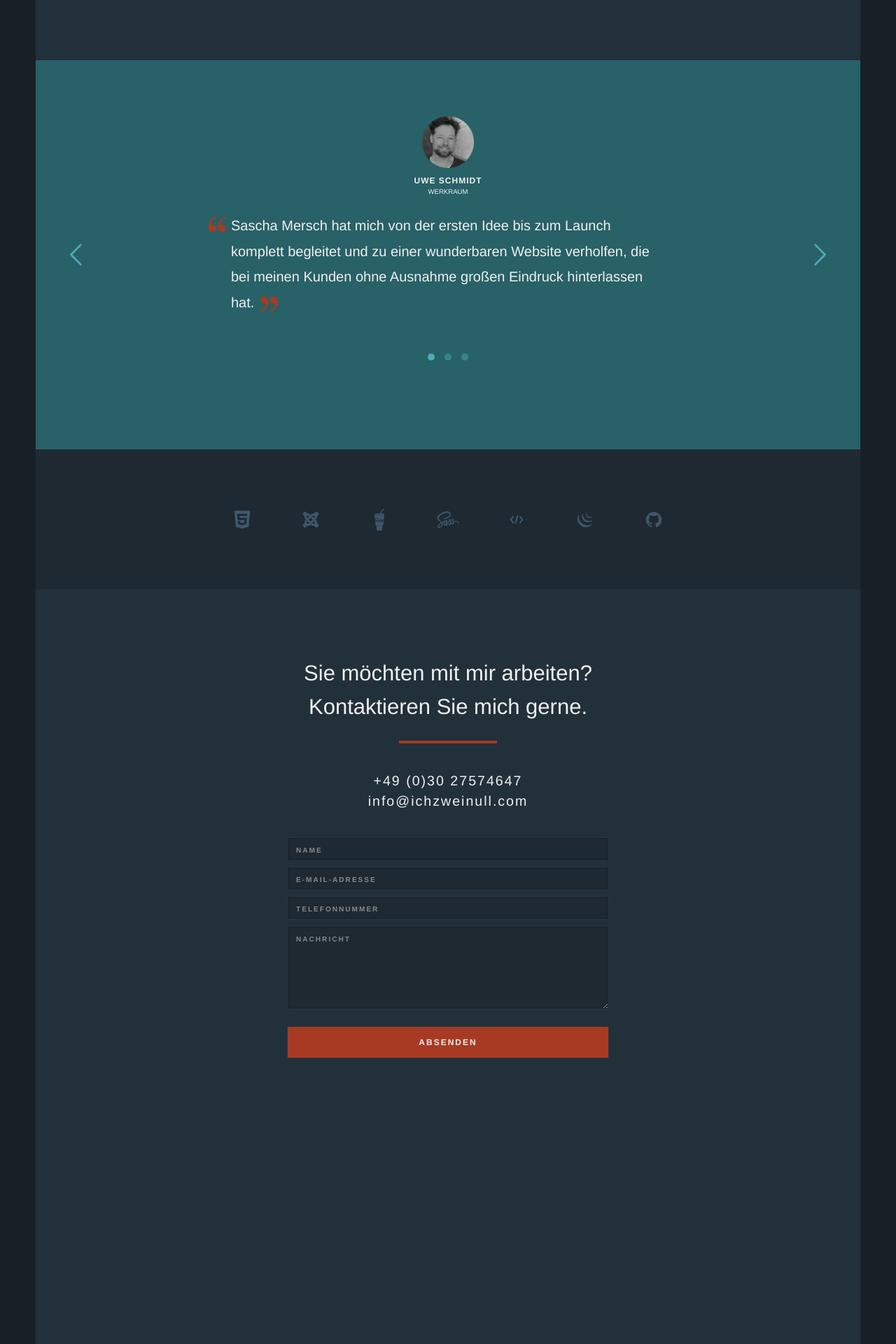
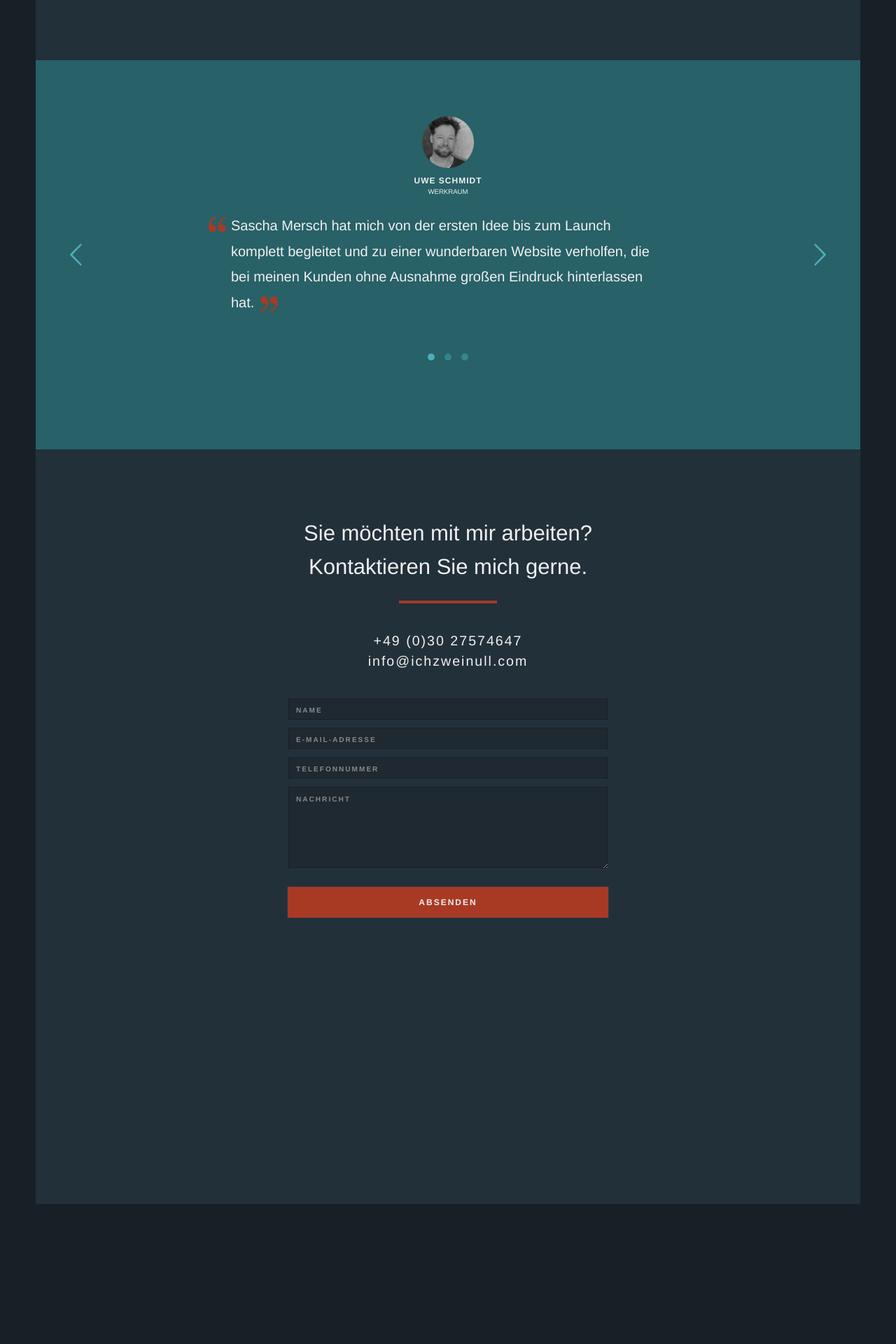
Before and after one commit to rschach/ichzweinull, a Jekyll site: the page built from index.html, in a window 1280 px wide. Shown: the part 2757-4677 px from the top of the page at 70% size. Built offline with Jekyll 4.4.1, drawn with Linux system fonts in a browser that asks for light colours; nearby versions of some CDN libraries; some web fonts are replaced; after the commit the page ends 4477 px from its top, so only the background shows below that.

Commit message:
Devicons adjustments

```diff
--- a/_includes/about.html
+++ b/_includes/about.html
@@ -11,5 +11,4 @@
     <p>Lorem ipsum dolor sit amet, consectetur adipisicing elit, sed do eiusmod tempor incididunt ut labore et dolore magna aliqua. Ut enim ad minim veniam, quis nostrud exercitation ullamco laboris nisi ut aliquip ex ea commodo consequat.</p>
   </article>
   {% include clients.html %}
-  {% include icons.html %}
 </section>
--- a/_sass/2-modules/_icons.sass
+++ b/_sass/2-modules/_icons.sass
@@ -1,9 +1,9 @@
 .icons
-  background: darken($bg-lighter, 2.5%)
+  background: $bg-lighter
   &-container
     margin: 0 auto
-    max-width: 620px
-    padding: 84px 0
+    max-width: 72.5%
+    padding: 84px 0 24px
     display: flex
     justify-content: space-between
 
--- a/css/main.css
+++ b/css/main.css
@@ -859,11 +859,11 @@
     top: -1px; }
 
 .icons {
-  background: #1e2932; }
+  background: #22303a; }
   .icons-container {
     margin: 0 auto;
-    max-width: 620px;
-    padding: 84px 0;
+    max-width: 72.5%;
+    padding: 84px 0 24px;
     display: -webkit-flex;
     display: -ms-flexbox;
     display: flex;
```
